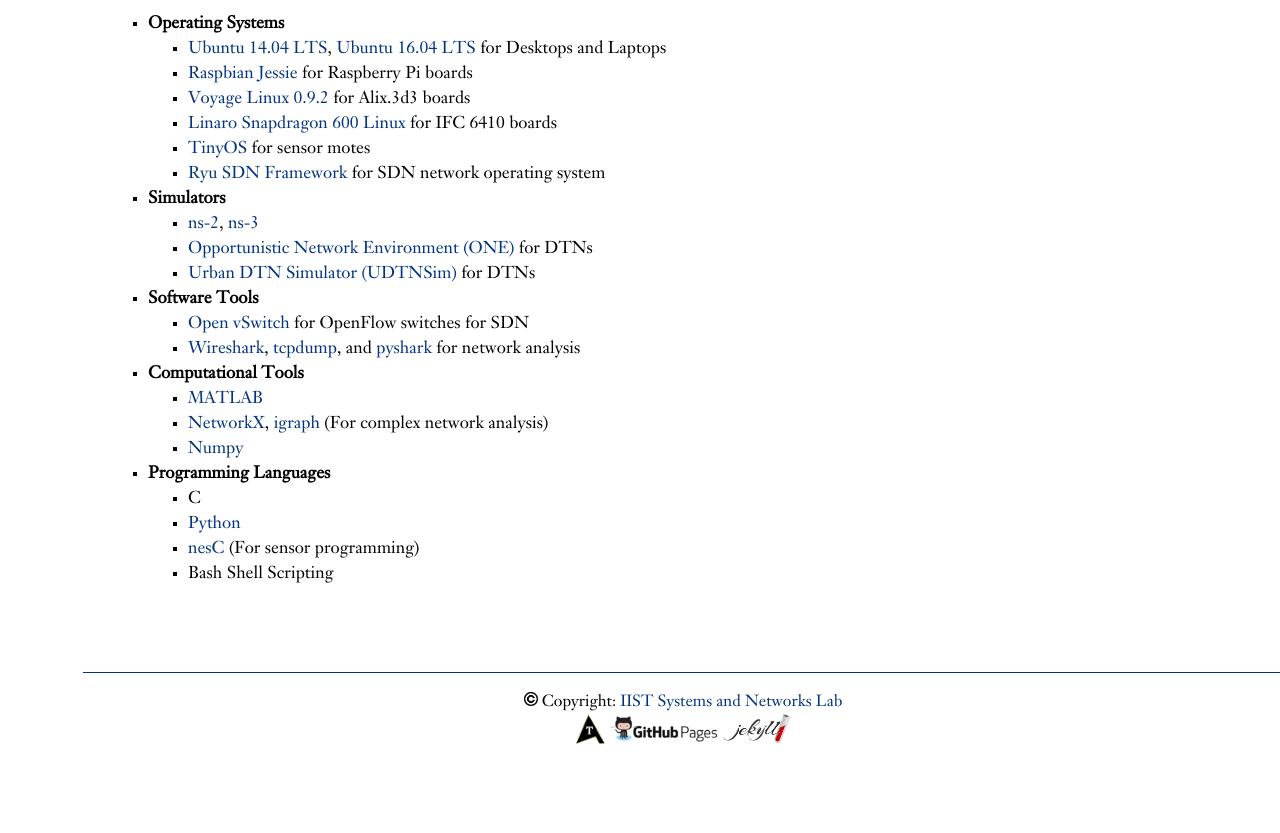
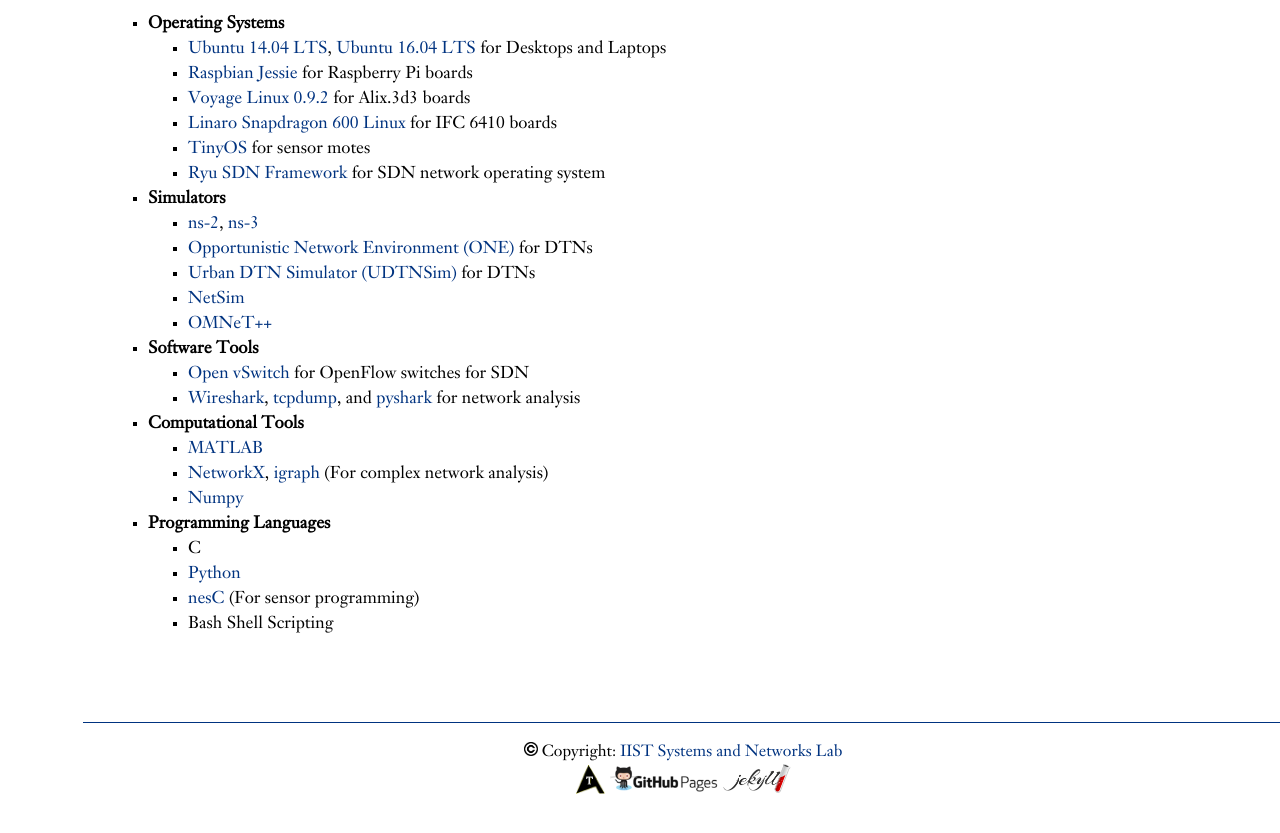
Before and after one commit to iist-sysnet/iist-sysnet.github.io, a Jekyll site: the page built from facilities.md, in a window 1280 px wide and 900 px high, scrolled down 1601 px. Shown: the top 833 px of the window. Built offline with Jekyll 4.4.1, drawn with Linux system fonts in a browser that asks for light colours; our own code applies the rules of GitHub Pages for plain Markdown files.

Commit message:
Update facilities.md

```diff
--- a/facilities.md
+++ b/facilities.md
@@ -59,6 +59,8 @@
 	- <a href="https://www.isi.edu/nsnam/ns/" target="_blank">ns-2</a>, <a href="https://www.nsnam.org/" target="_blank">ns-3</a>
 	- <a href="https://www.netlab.tkk.fi/tutkimus/dtn/theone/" target="_blank">Opportunistic Network Environment (ONE)</a> for DTNs
 	- <a href="https://github.com/iist-sysnet/UDTNSim" target="_blank">Urban DTN Simulator (UDTNSim)</a> for DTNs
+	- [NetSim](https://www.tetcos.com/netsim-pro.html)
+	- [OMNeT++](https://omnetpp.org/)
 
 + **Software Tools**
 	- <a href="http://openvswitch.org/" target="_blank">Open vSwitch</a> for OpenFlow switches for SDN
```
